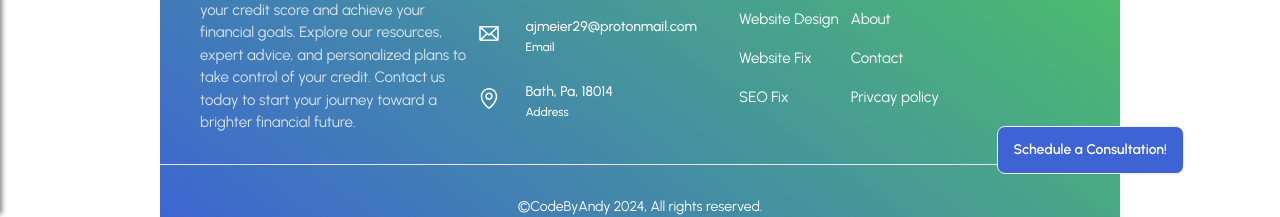
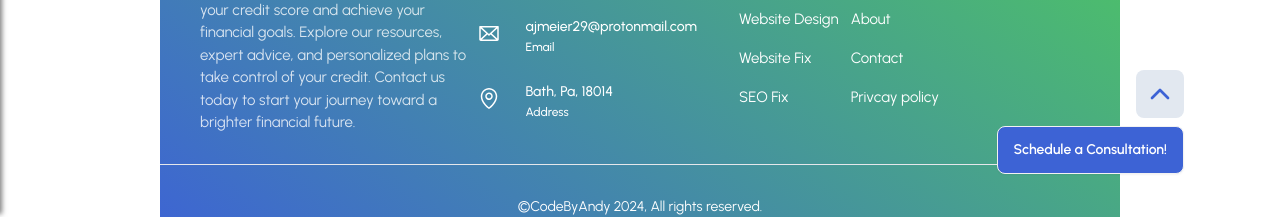
Before and after one commit to ajmeier29/meier-credit-repair, a Next.js app: page /blogposts in a window 1280 px wide. Shown: the part 586-803 px from the top of the page. Built offline with nearby package versions, Linux system fonts and the light colour scheme; no server answers; what @contentful/rich-text-types would draw is missing.

Commit message:
Added button to scroll up

```diff
--- a/src/components/CalendlyEmbedded.tsx
+++ b/src/components/CalendlyEmbedded.tsx
@@ -17,8 +17,21 @@ const CalendlyModal: React.FC<CalendlyModalProps> = ({ url }) => {
         }
     }, [showModal]);
 
+    const scrollToTop = () => {
+        window.scrollTo({
+            top: 0,
+            behavior: 'smooth'
+        });
+    };
+
     return (
-        <div className="z-50">
+        <>
+            <div className="z-50 grid grid-cols-1">
+                <div className="fixed bottom-24 right-7 md:right-24 w-full flex justify-end z-50">
+                    <button className="bg-slate-200 p-2 rounded-lg" onClick={scrollToTop}>
+                        <svg className="h-8 w-8 text-primary-blue" viewBox="0 0 24 24" fill="none" stroke="currentColor" strokeWidth="2" strokeLinecap="round" strokeLinejoin="round">  <polyline points="18 15 12 9 6 15" /></svg>
+                    </button>
+                </div>
                 <div className="fixed bottom-10 w-full flex justify-end z-50">
                     <button className="btn max-sm:text-xs - bg-primary-blue hover:bg-primary-blue-hover text-white mr-4 md:mr-24" onClick={() => setShowModal(true)}>
                         Schedule a Consultation!
@@ -39,6 +52,7 @@ const CalendlyModal: React.FC<CalendlyModalProps> = ({ url }) => {
                     </div>
                 )}
             </div>
+        </>
     );
 };
 
```
Lines whose indentation alone changed are shown as unchanged.
